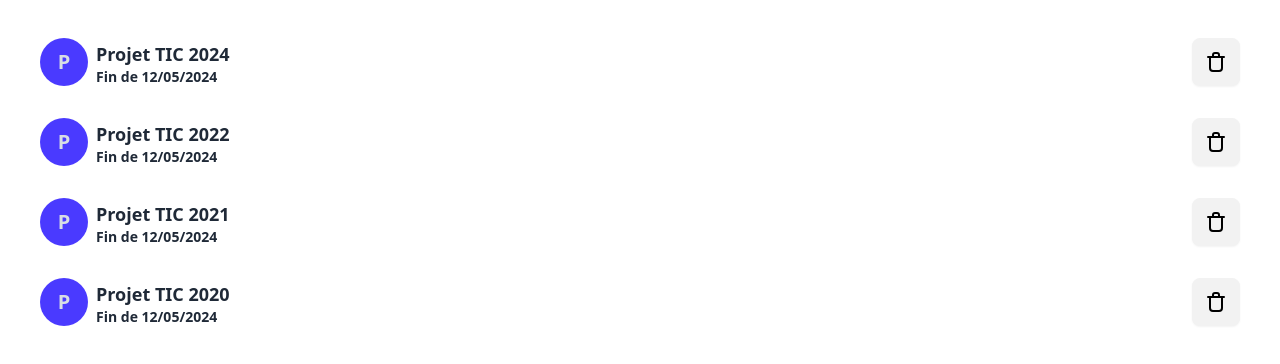
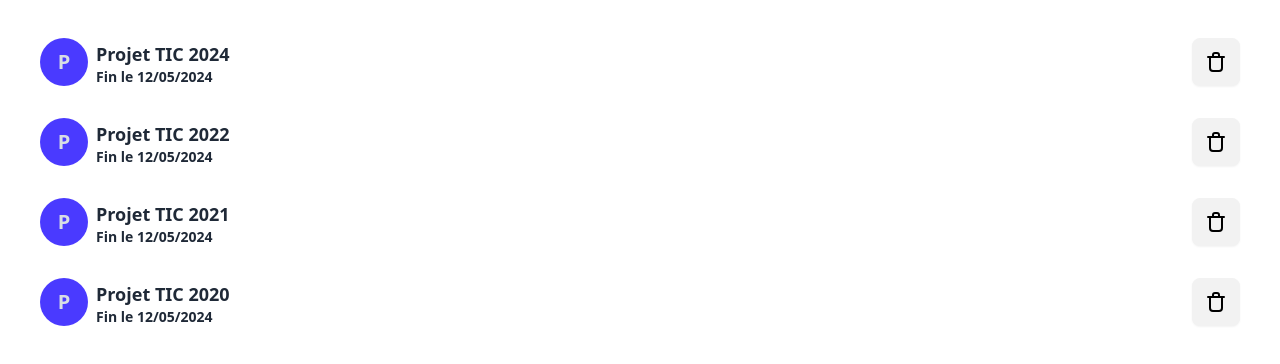
Before and after one commit to LawderDev/Parcoursup, a Nuxt app in the folder front/: page / in a window 1280 px wide. Shown: the part 170-534 px from the top of the page. Built offline with nearby package versions, Linux system fonts and the light colour scheme.

Commit message:
fix typo

```diff
--- a/front/pages/index.vue
+++ b/front/pages/index.vue
@@ -5,10 +5,10 @@
       <ButtonPrimary>Ajouter un projet</ButtonPrimary>
     </div>
     <div class="mt-6">
-      <SessionItem title="Projet TIC 2024" endDate="Fin de 12/05/2024" @delete="openDeleteModal"></SessionItem>
-      <SessionItem title="Projet TIC 2022" endDate="Fin de 12/05/2024" @delete="openDeleteModal"></SessionItem>
-      <SessionItem title="Projet TIC 2021" endDate="Fin de 12/05/2024" @delete="openDeleteModal"></SessionItem>
-      <SessionItem title="Projet TIC 2020" endDate="Fin de 12/05/2024" @delete="openDeleteModal"></SessionItem>
+      <SessionItem title="Projet TIC 2024" endDate="Fin le 12/05/2024" @delete="openDeleteModal"></SessionItem>
+      <SessionItem title="Projet TIC 2022" endDate="Fin le 12/05/2024" @delete="openDeleteModal"></SessionItem>
+      <SessionItem title="Projet TIC 2021" endDate="Fin le 12/05/2024" @delete="openDeleteModal"></SessionItem>
+      <SessionItem title="Projet TIC 2020" endDate="Fin le 12/05/2024" @delete="openDeleteModal"></SessionItem>
     </div>
 
     <div class="flex justify-center">
```
